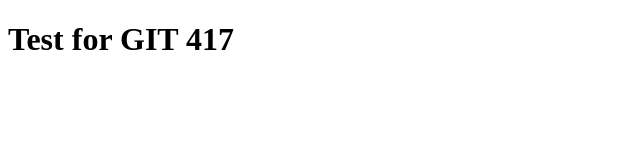
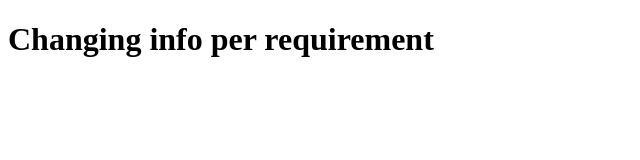
Before and after one commit to tbreidhe/reidhead_git417, a plain HTML site: page index.html in a window 1280 px wide. Shown: the whole page, without its empty margins (0-640 px from the left). Drawn offline with Linux system fonts and the light colour scheme.

Commit message:
made changes to h1 tag per assignment instructions
I simply changed the h1 tag to Changing info per requirement from Test for GIT 417

```diff
--- a/index.html
+++ b/index.html
@@ -7,7 +7,7 @@
     </head>
     <body>
         <header>
-            <h1>Test for GIT 417</h1>
+            <h1>Changing info per requirement</h1>
         </header>
     </body>
 </html>
```
